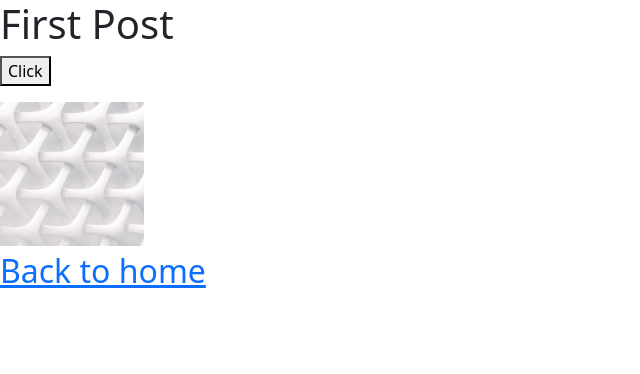
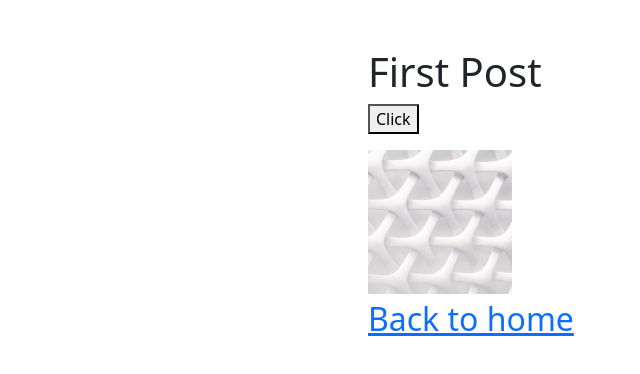
Before and after one commit to Lastor-Chen/learn-nextjs, a Next.js app: page /posts/first-post in a window 1280 px wide. Shown: the top 374 px of the page, without its empty margins (0-640 px from the left). Built offline with nearby package versions, Linux system fonts and the light colour scheme.

Commit message:
[加入] Layout 組件, 全局 style, path alias

```diff
--- /dev/null
+++ b/components/layout.module.scss
@@ -0,0 +1,5 @@
+.layout {
+  max-width: 36rem;
+  padding: 0 1rem;
+  margin: 3rem auto 6rem;
+}
--- /dev/null
+++ b/components/layout.tsx
@@ -0,0 +1,12 @@
+import type { NextPage } from 'next'
+import style from './layout.module.scss'
+
+const Layout: NextPage = function({ children }) {
+  return (
+    <>
+      <div className={`container ${style.layout}`}>{children}</div>
+    </>
+  )
+}
+
+export default Layout
--- /dev/null
+++ b/pages/_app.tsx
@@ -0,0 +1,8 @@
+import type { AppProps } from 'next/app'
+import '../styles/global.scss'
+
+const App = function({ Component, pageProps }: AppProps) {
+  return <Component {...pageProps} />
+}
+
+export default App
--- a/pages/posts/first-post.tsx
+++ b/pages/posts/first-post.tsx
@@ -3,6 +3,7 @@
 import Link from 'next/link'
 import Head from 'next/head'
 import Image from 'next/image'
+import Layout from '@components/layout'
 
 console.log('firstPost init')
 
@@ -17,7 +18,7 @@
   })
 
   return (
-    <>
+    <Layout>
       <Head>
         <title>First Post</title>
       </Head>
@@ -37,7 +38,7 @@
           <a>Back to home</a>
         </Link>
       </h2>
-    </>
+    </Layout>
   )
 }
 
--- /dev/null
+++ b/styles/global.scss
@@ -0,0 +1,9 @@
+html,
+body {
+  padding: 0;
+  margin: 0;
+}
+
+* {
+  box-sizing: border-box;
+}
--- a/tsconfig.json
+++ b/tsconfig.json
@@ -17,7 +17,11 @@
     "moduleResolution": "node",
     "resolveJsonModule": true,
     "isolatedModules": true,
-    "jsx": "preserve"
+    "jsx": "preserve",
+    "baseUrl": ".",
+    "paths": {
+      "@components/*": ["components/*"]
+    }
   },
   "include": [
     "next-env.d.ts",
```
